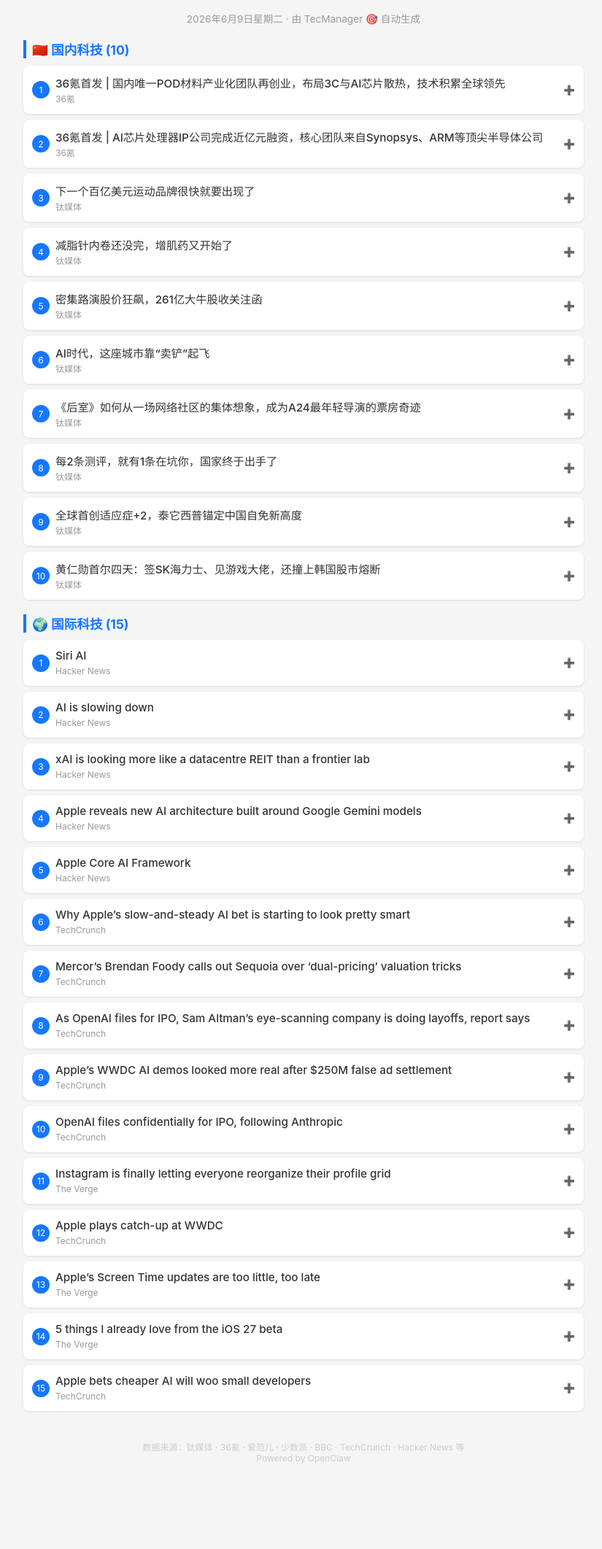
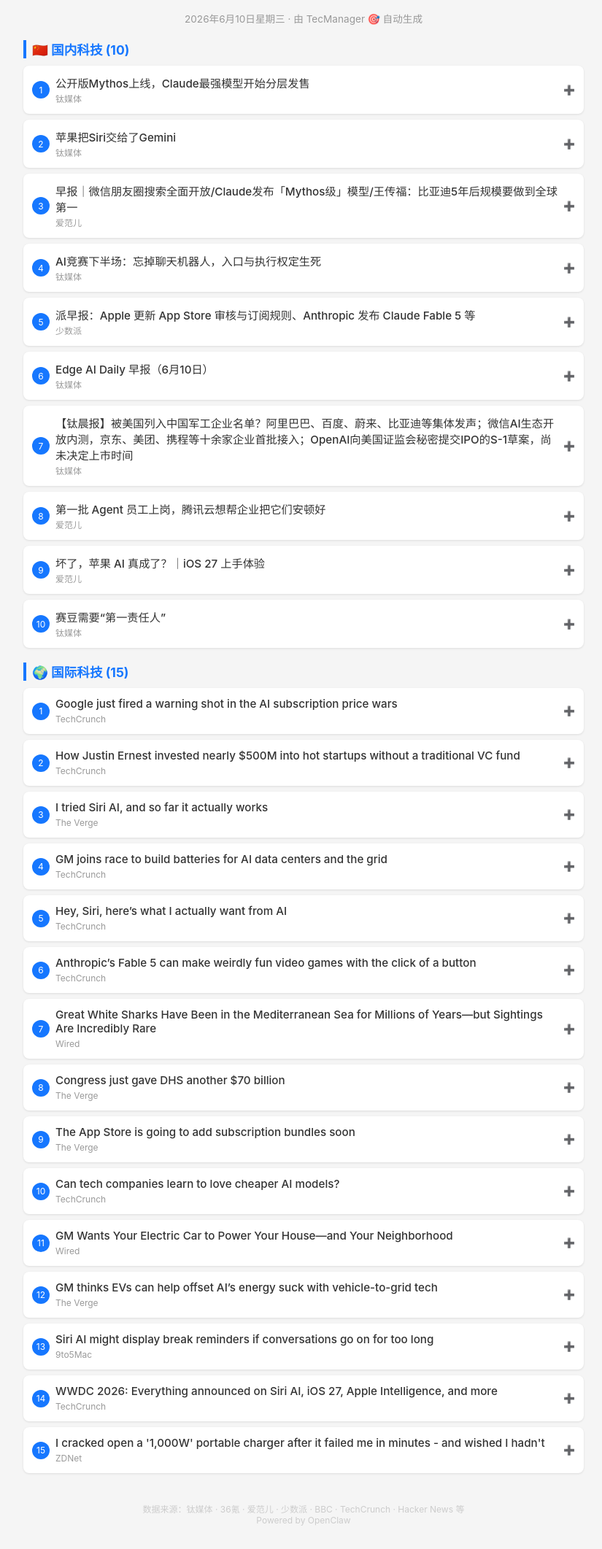
Before and after one commit to myhoze/daily-news, a plain HTML site: page index.html in a window 1280 px wide. Shown: the part 65-2188 px from the top of the page at 73% size, without its empty margins (224-1049 px from the left). Before the commit the page ends 2103 px from the top, so only its background shows below. Drawn offline with Linux system fonts and the light colour scheme.

Commit message:
update 2026-06-10

```diff
--- a/index.html
+++ b/index.html
@@ -3,7 +3,7 @@
 <head>
 <meta charset="UTF-8">
 <meta name="viewport" content="width=device-width, initial-scale=1.0">
-<title>每日新闻精选 - 2026年6月9日星期二</title>
+<title>每日新闻精选 - 2026年6月10日星期三</title>
 <style>
 *{margin:0;padding:0;box-sizing:border-box}
 body{font-family:-apple-system,BlinkMacSystemFont,"Segoe UI",Roboto,sans-serif;background:#f5f5f5;color:#333;max-width:800px;margin:0 auto;padding:16px}
@@ -26,7 +26,7 @@
 </head>
 <body>
 <h1>📰 每日新闻精选</h1>
-<p class="meta">2026年6月9日星期二 · 由 TecManager 🎯 自动生成</p>
+<p class="meta">2026年6月10日星期三 · 由 TecManager 🎯 自动生成</p>
 
 <h2>🇨🇳 国内科技 (10)</h2>
 
@@ -34,8 +34,8 @@
       <div class="card-header" onclick="this.parentElement.classList.toggle('open')">
         <span class="idx">1</span>
         <div class="card-title">
-          <a href="https://36kr.com/p/3845295918909954?f=rss" target="_blank">36氪首发 | 国内唯一POD材料产业化团队再创业，布局3C与AI芯片散热，技术积累全球领先</a>
-          <span class="source">36氪</span>
+          <a href="https://www.tmtpost.com/8021845.html" target="_blank">公开版Mythos上线，Claude最强模型开始分层发售</a>
+          <span class="source">钛媒体</span>
         </div>
         <span class="toggle">➕</span>
       </div>
@@ -46,8 +46,8 @@
       <div class="card-header" onclick="this.parentElement.classList.toggle('open')">
         <span class="idx">2</span>
         <div class="card-title">
-          <a href="https://36kr.com/p/3845293120621057?f=rss" target="_blank">36氪首发 | AI芯片处理器IP公司完成近亿元融资，核心团队来自Synopsys、ARM等顶尖半导体公司</a>
-          <span class="source">36氪</span>
+          <a href="https://www.tmtpost.com/8021566.html" target="_blank">苹果把Siri交给了Gemini</a>
+          <span class="source">钛媒体</span>
         </div>
         <span class="toggle">➕</span>
       </div>
@@ -58,8 +58,8 @@
       <div class="card-header" onclick="this.parentElement.classList.toggle('open')">
         <span class="idx">3</span>
         <div class="card-title">
-          <a href="https://www.tmtpost.com/8019477.html" target="_blank">下一个百亿美元运动品牌很快就要出现了</a>
-          <span class="source">钛媒体</span>
+          <a href="https://www.ifanr.com/1668544?utm_source=rss&utm_medium=rss&utm_campaign=" target="_blank">早报｜微信朋友圈搜索全面开放/Claude发布「Mythos级」模型/王传福：比亚迪5年后规模要做到全球第一</a>
+          <span class="source">爱范儿</span>
         </div>
         <span class="toggle">➕</span>
       </div>
@@ -70,7 +70,7 @@
       <div class="card-header" onclick="this.parentElement.classList.toggle('open')">
         <span class="idx">4</span>
         <div class="card-title">
-          <a href="https://www.tmtpost.com/8019368.html" target="_blank">减脂针内卷还没完，增肌药又开始了</a>
+          <a href="https://www.tmtpost.com/8021001.html" target="_blank">AI竞赛下半场：忘掉聊天机器人，入口与执行权定生死</a>
           <span class="source">钛媒体</span>
         </div>
         <span class="toggle">➕</span>
@@ -82,8 +82,8 @@
       <div class="card-header" onclick="this.parentElement.classList.toggle('open')">
         <span class="idx">5</span>
         <div class="card-title">
-          <a href="https://www.tmtpost.com/8019519.html" target="_blank">密集路演股价狂飙，261亿大牛股收关注函</a>
-          <span class="source">钛媒体</span>
+          <a href="https://sspai.com/post/110925" target="_blank">派早报：Apple 更新 App Store 审核与订阅规则、Anthropic 发布 Claude Fable 5 等</a>
+          <span class="source">少数派</span>
         </div>
         <span class="toggle">➕</span>
       </div>
@@ -94,7 +94,7 @@
       <div class="card-header" onclick="this.parentElement.classList.toggle('open')">
         <span class="idx">6</span>
         <div class="card-title">
-          <a href="https://www.tmtpost.com/8019454.html" target="_blank">AI时代，这座城市靠“卖铲”起飞</a>
+          <a href="https://www.tmtpost.com/8021806.html" target="_blank">Edge AI Daily 早报（6月10日）</a>
           <span class="source">钛媒体</span>
         </div>
         <span class="toggle">➕</span>
@@ -106,7 +106,7 @@
       <div class="card-header" onclick="this.parentElement.classList.toggle('open')">
         <span class="idx">7</span>
         <div class="card-title">
-          <a href="https://www.tmtpost.com/8019442.html" target="_blank">《后室》如何从一场网络社区的集体想象，成为A24最年轻导演的票房奇迹</a>
+          <a href="https://www.tmtpost.com/8021581.html" target="_blank">【钛晨报】被美国列入中国军工企业名单？阿里巴巴、百度、蔚来、比亚迪等集体发声；微信AI生态开放内测，京东、美团、携程等十余家企业首批接入；OpenAI向美国证监会秘密提交IPO的S-1草案，尚未决定上市时间</a>
           <span class="source">钛媒体</span>
         </div>
         <span class="toggle">➕</span>
@@ -118,8 +118,8 @@
       <div class="card-header" onclick="this.parentElement.classList.toggle('open')">
         <span class="idx">8</span>
         <div class="card-title">
-          <a href="https://www.tmtpost.com/8019445.html" target="_blank">每2条测评，就有1条在坑你，国家终于出手了</a>
-          <span class="source">钛媒体</span>
+          <a href="https://www.ifanr.com/1668457?utm_source=rss&utm_medium=rss&utm_campaign=" target="_blank">第一批 Agent 员工上岗，腾讯云想帮企业把它们安顿好</a>
+          <span class="source">爱范儿</span>
         </div>
         <span class="toggle">➕</span>
       </div>
@@ -130,8 +130,8 @@
       <div class="card-header" onclick="this.parentElement.classList.toggle('open')">
         <span class="idx">9</span>
         <div class="card-title">
-          <a href="https://www.tmtpost.com/8019425.html" target="_blank">全球首创适应症+2，泰它西普锚定中国自免新高度</a>
-          <span class="source">钛媒体</span>
+          <a href="https://www.ifanr.com/1668500?utm_source=rss&utm_medium=rss&utm_campaign=" target="_blank">坏了，苹果 AI 真成了？｜iOS 27 上手体验</a>
+          <span class="source">爱范儿</span>
         </div>
         <span class="toggle">➕</span>
       </div>
@@ -142,7 +142,7 @@
       <div class="card-header" onclick="this.parentElement.classList.toggle('open')">
         <span class="idx">10</span>
         <div class="card-title">
-          <a href="https://www.tmtpost.com/8018809.html" target="_blank">黄仁勋首尔四天：签SK海力士、见游戏大佬，还撞上韩国股市熔断</a>
+          <a href="https://www.tmtpost.com/8020209.html" target="_blank">赛豆需要“第一责任人”</a>
           <span class="source">钛媒体</span>
         </div>
         <span class="toggle">➕</span>
@@ -156,184 +156,182 @@
       <div class="card-header" onclick="this.parentElement.classList.toggle('open')">
         <span class="idx">1</span>
         <div class="card-title">
-          <a href="https://www.apple.com/apple-intelligence/" target="_blank">Siri AI</a>
-          <span class="source">Hacker News</span>
+          <a href="https://techcrunch.com/2026/06/09/google-just-fired-a-warning-shot-in-the-ai-subscription-price-wars/" target="_blank">Google just fired a warning shot in the AI subscription price wars</a>
+          <span class="source">TechCrunch</span>
         </div>
         <span class="toggle">➕</span>
       </div>
-      <div class="card-body">点击标题查看详情</div>
+      <div class="card-body">Google just made it significantly cheaper to enjoy its budget AI subscription tier.</div>
     </div>
 
     <div class="card">
       <div class="card-header" onclick="this.parentElement.classList.toggle('open')">
         <span class="idx">2</span>
         <div class="card-title">
-          <a href="https://www.wheresyoured.at/ai-is-slowing-down/" target="_blank">AI is slowing down</a>
-          <span class="source">Hacker News</span>
+          <a href="https://techcrunch.com/2026/06/09/how-justin-ernest-invested-nearly-500m-into-hot-startups-without-a-traditional-vc-fund/" target="_blank">How Justin Ernest invested nearly $500M into hot startups without a traditional VC fund</a>
+          <span class="source">TechCrunch</span>
         </div>
         <span class="toggle">➕</span>
       </div>
-      <div class="card-body">点击标题查看详情</div>
+      <div class="card-body">Instead of spending a year raising a formal venture fund, the Sabertooth VC founder used a captive n</div>
     </div>
 
     <div class="card">
       <div class="card-header" onclick="this.parentElement.classList.toggle('open')">
         <span class="idx">3</span>
         <div class="card-title">
-          <a href="https://martinalderson.com/posts/xais-new-rental-business/" target="_blank">xAI is looking more like a datacentre REIT than a frontier lab</a>
-          <span class="source">Hacker News</span>
+          <a href="https://www.theverge.com/tech/947432/siri-ai-apple-intelligence-ios-27-wwdc" target="_blank">I tried Siri AI, and so far it actually works</a>
+          <span class="source">The Verge</span>
         </div>
         <span class="toggle">➕</span>
       </div>
-      <div class="card-body">点击标题查看详情</div>
+      <div class="card-body">Siri, are you there?﻿
+
+Parents want one thing, and one thing only, out of AI: to add a list of socc</div>
     </div>
 
     <div class="card">
       <div class="card-header" onclick="this.parentElement.classList.toggle('open')">
         <span class="idx">4</span>
         <div class="card-title">
-          <a href="https://www.macrumors.com/2026/06/08/apple-reveals-new-ai-architecture/" target="_blank">Apple reveals new AI architecture built around Google Gemini models</a>
-          <span class="source">Hacker News</span>
+          <a href="https://techcrunch.com/2026/06/09/gm-bets-big-on-energy-storage-for-data-centers-and-the-grid/" target="_blank">GM joins race to build batteries for AI data centers and the grid</a>
+          <span class="source">TechCrunch</span>
         </div>
         <span class="toggle">➕</span>
       </div>
-      <div class="card-body">点击标题查看详情</div>
+      <div class="card-body">GM is developing an entirely new sodium-ion battery chemistry for use in everything from data center</div>
     </div>
 
     <div class="card">
       <div class="card-header" onclick="this.parentElement.classList.toggle('open')">
         <span class="idx">5</span>
         <div class="card-title">
-          <a href="https://developer.apple.com/documentation/coreai/" target="_blank">Apple Core AI Framework</a>
-          <span class="source">Hacker News</span>
+          <a href="https://techcrunch.com/2026/06/09/hey-siri-heres-what-i-actually-want-from-ai/" target="_blank">Hey, Siri, here’s what I actually want from AI</a>
+          <span class="source">TechCrunch</span>
         </div>
         <span class="toggle">➕</span>
       </div>
-      <div class="card-body">点击标题查看详情</div>
+      <div class="card-body">I'm desperate for a personal AI assistant, but do I really want to become the kind of person who can</div>
     </div>
 
     <div class="card">
       <div class="card-header" onclick="this.parentElement.classList.toggle('open')">
         <span class="idx">6</span>
         <div class="card-title">
-          <a href="https://techcrunch.com/2026/06/08/why-apples-slow-and-steady-ai-bet-is-starting-to-look-pretty-smart/" target="_blank">Why Apple’s slow-and-steady AI bet is starting to look pretty smart</a>
+          <a href="https://techcrunch.com/2026/06/09/anthropics-fable-5-can-make-weirdly-fun-video-games-with-the-click-of-a-button/" target="_blank">Anthropic’s Fable 5 can make weirdly fun video games with the click of a button</a>
           <span class="source">TechCrunch</span>
         </div>
         <span class="toggle">➕</span>
       </div>
-      <div class="card-body">Can Apple's new AI glow up put to bed accusations that it's losing an all-important industry race?</div>
+      <div class="card-body">Anthropic's Claude Fable 5 is going to be a big hit with the web's vibe coders.</div>
     </div>
 
     <div class="card">
       <div class="card-header" onclick="this.parentElement.classList.toggle('open')">
         <span class="idx">7</span>
         <div class="card-title">
-          <a href="https://techcrunch.com/2026/06/08/mercors-brendan-foody-calls-out-sequoia-over-dual-pricing-valuation-tricks/" target="_blank">Mercor’s Brendan Foody calls out Sequoia over ‘dual-pricing’ valuation tricks</a>
-          <span class="source">TechCrunch</span>
+          <a href="https://www.wired.com/story/great-white-shark-mediterranean-sea-sighting-endangered/" target="_blank">Great White Sharks Have Been in the Mediterranean Sea for Millions of Years—but Sightings Are Incredibly Rare</a>
+          <span class="source">Wired</span>
         </div>
         <span class="toggle">➕</span>
       </div>
-      <div class="card-body">Sequoia is just one of the top firms that sells same equity at two different prices.</div>
+      <div class="card-body">A recent video of a great white shark in the Mediterranean Sea offers the possibility of deriving va</div>
     </div>
 
     <div class="card">
       <div class="card-header" onclick="this.parentElement.classList.toggle('open')">
         <span class="idx">8</span>
         <div class="card-title">
-          <a href="https://techcrunch.com/2026/06/08/as-openai-files-for-ipo-sam-altmans-eye-scanning-company-is-doing-layoffs-report-says/" target="_blank">As OpenAI files for IPO, Sam Altman’s eye-scanning company is doing layoffs, report says</a>
-          <span class="source">TechCrunch</span>
+          <a href="https://www.theverge.com/policy/947146/dhs-funding-congress-budget-reconciliation" target="_blank">Congress just gave DHS another $70 billion</a>
+          <span class="source">The Verge</span>
         </div>
         <span class="toggle">➕</span>
       </div>
-      <div class="card-body">Tools for Humanity, Sam Altman's identity verification company, is reportedly struggling to generate</div>
+      <div class="card-body">Congress narrowly voted to fund President Donald Trump's mass deportation agenda, giving the Departm</div>
     </div>
 
     <div class="card">
       <div class="card-header" onclick="this.parentElement.classList.toggle('open')">
         <span class="idx">9</span>
         <div class="card-title">
-          <a href="https://techcrunch.com/2026/06/08/apples-wwdc-ai-demos-looked-more-real-after-250m-false-ad-settlement/" target="_blank">Apple’s WWDC AI demos looked more real after $250M false ad settlement</a>
-          <span class="source">TechCrunch</span>
+          <a href="https://www.theverge.com/tech/947365/apple-subscription-bundles-app-store" target="_blank">The App Store is going to add subscription bundles soon</a>
+          <span class="source">The Verge</span>
         </div>
         <span class="toggle">➕</span>
       </div>
-      <div class="card-body">The vibe of Apple's 2026 WWDC keynote felt like a spouse proudly listing all the honey-do-list items</div>
+      <div class="card-body">Later this year, you will be able to get bundled subscriptions for iPhone apps, as  Apple announced </div>
     </div>
 
     <div class="card">
       <div class="card-header" onclick="this.parentElement.classList.toggle('open')">
         <span class="idx">10</span>
         <div class="card-title">
-          <a href="https://techcrunch.com/2026/06/08/following-anthropic-openai-files-confidentially-for-ipo/" target="_blank">OpenAI files confidentially for IPO, following Anthropic</a>
+          <a href="https://techcrunch.com/2026/06/09/can-tech-companies-learn-to-love-cheaper-models/" target="_blank">Can tech companies learn to love cheaper AI models?</a>
           <span class="source">TechCrunch</span>
         </div>
         <span class="toggle">➕</span>
       </div>
-      <div class="card-body">The filing comes a little more than a week after its main rival, Anthropic, also filed to go public,</div>
+      <div class="card-body">If those same AI workloads can be handled by cheaper models without affecting quality, it would mean</div>
     </div>
 
     <div class="card">
       <div class="card-header" onclick="this.parentElement.classList.toggle('open')">
         <span class="idx">11</span>
         <div class="card-title">
-          <a href="https://www.theverge.com/tech/946458/instagram-is-finally-letting-everyone-reorganize-their-grid" target="_blank">Instagram is finally letting everyone reorganize their profile grid</a>
-          <span class="source">The Verge</span>
+          <a href="https://www.wired.com/story/gm-vehicle-to-grid-charging-your-electric-car-can-power-your-house-and-your-neighborhood/" target="_blank">GM Wants Your Electric Car to Power Your House—and Your Neighborhood</a>
+          <span class="source">Wired</span>
         </div>
         <span class="toggle">➕</span>
       </div>
-      <div class="card-body">Nearly a year after it was announced, Instagram says it's delivering the ability to rearrange the po</div>
+      <div class="card-body">The automaker today is turning on vehicle-to-grid charging for its GM Energy customers. Will people </div>
     </div>
 
     <div class="card">
       <div class="card-header" onclick="this.parentElement.classList.toggle('open')">
         <span class="idx">12</span>
         <div class="card-title">
-          <a href="https://techcrunch.com/2026/06/08/apple-plays-catch-up-at-wwdc/" target="_blank">Apple plays catch-up at WWDC</a>
-          <span class="source">TechCrunch</span>
+          <a href="https://www.theverge.com/transportation/946820/gm-energy-ev-v2g-storage-sodium-ion" target="_blank">GM thinks EVs can help offset AI’s energy suck with vehicle-to-grid tech</a>
+          <span class="source">The Verge</span>
         </div>
         <span class="toggle">➕</span>
       </div>
-      <div class="card-body">Apple spent much of its WWDC keynote highlighting fixes, performance improvements, and long-requeste</div>
+      <div class="card-body">At an event in San Francisco today, General Motors made a series of announcements around EV batterie</div>
     </div>
 
     <div class="card">
       <div class="card-header" onclick="this.parentElement.classList.toggle('open')">
         <span class="idx">13</span>
         <div class="card-title">
-          <a href="https://www.theverge.com/tech/946446/apples-screen-time-updates-are-too-little-too-late" target="_blank">Apple’s Screen Time updates are too little, too late</a>
-          <span class="source">The Verge</span>
+          <a href="https://9to5mac.com/2026/06/09/siri-ai-might-display-break-reminders-if-conversations-go-on-for-too-long/" target="_blank">Siri AI might display break reminders if conversations go on for too long</a>
+          <span class="source">9to5Mac</span>
         </div>
         <span class="toggle">➕</span>
       </div>
-      <div class="card-body">Ask to Browse is one of the new features coming to Screen Time. | Screenshot The Verge
-
-Apple spend</div>
+      <div class="card-body">iOS 27 includes code references to break reminders that Siri may display after especially long conve</div>
     </div>
 
     <div class="card">
       <div class="card-header" onclick="this.parentElement.classList.toggle('open')">
         <span class="idx">14</span>
         <div class="card-title">
-          <a href="https://www.theverge.com/tech/946391/apple-ios-27-developer-beta-1-wwdc-2026-5-things" target="_blank">5 things I already love from the iOS 27 beta</a>
-          <span class="source">The Verge</span>
+          <a href="https://techcrunch.com/2026/06/09/wwdc-2026-everything-announced-on-siri-ai-os-27-apple-intelligence-and-more/" target="_blank">WWDC 2026: Everything announced on Siri AI, iOS 27, Apple Intelligence, and more</a>
+          <span class="source">TechCrunch</span>
         </div>
         <span class="toggle">➕</span>
       </div>
-      <div class="card-body">Some app icons have a little more glass, but it gives them more identity.
-
-iOS 27 has only been out</div>
+      <div class="card-body">Apple primarily made the case for an improved experience with its long-standing Siri assistant, whic</div>
     </div>
 
     <div class="card">
       <div class="card-header" onclick="this.parentElement.classList.toggle('open')">
         <span class="idx">15</span>
         <div class="card-title">
-          <a href="https://techcrunch.com/2026/06/08/apple-bets-cheaper-ai-will-woo-small-developers/" target="_blank">Apple bets cheaper AI will woo small developers</a>
-          <span class="source">TechCrunch</span>
+          <a href="https://www.zdnet.com/article/1000w-gan-charger-hands-on/" target="_blank">I cracked open a '1,000W' portable charger after it failed me in minutes - and wished I hadn't</a>
+          <span class="source">ZDNet</span>
         </div>
         <span class="toggle">➕</span>
       </div>
-      <div class="card-body">As AI experimentation grows more expensive, Apple is waiving cloud API costs for developers with few</div>
+      <div class="card-body">Meet the 'too good to be true' portable charger. Here's my general buying advice for these types of </div>
     </div>
 
 <div class="footer">数据来源：钛媒体 · 36氪 · 爱范儿 · 少数派 · BBC · TechCrunch · Hacker News 等<br>Powered by OpenClaw</div>
```
